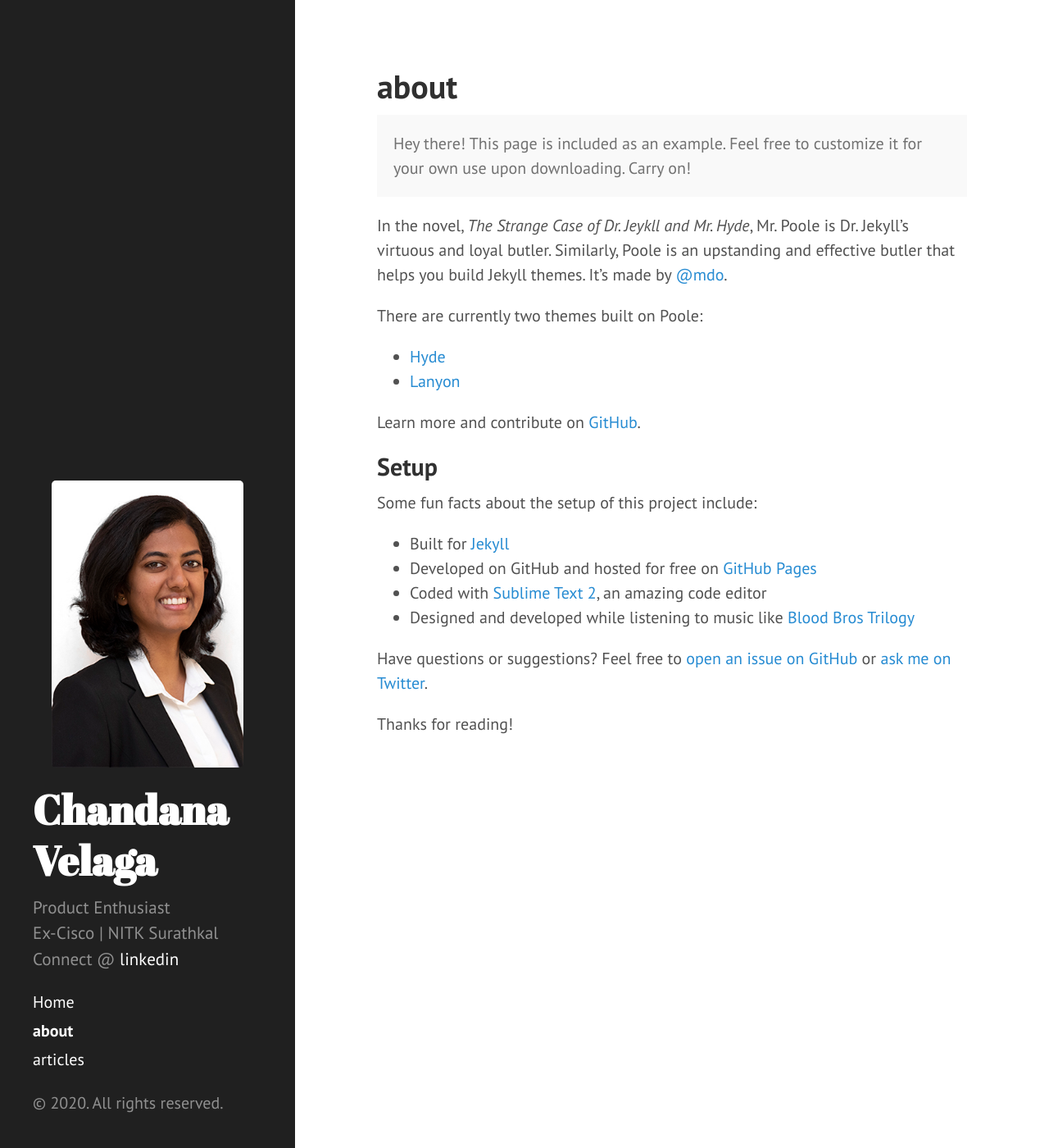
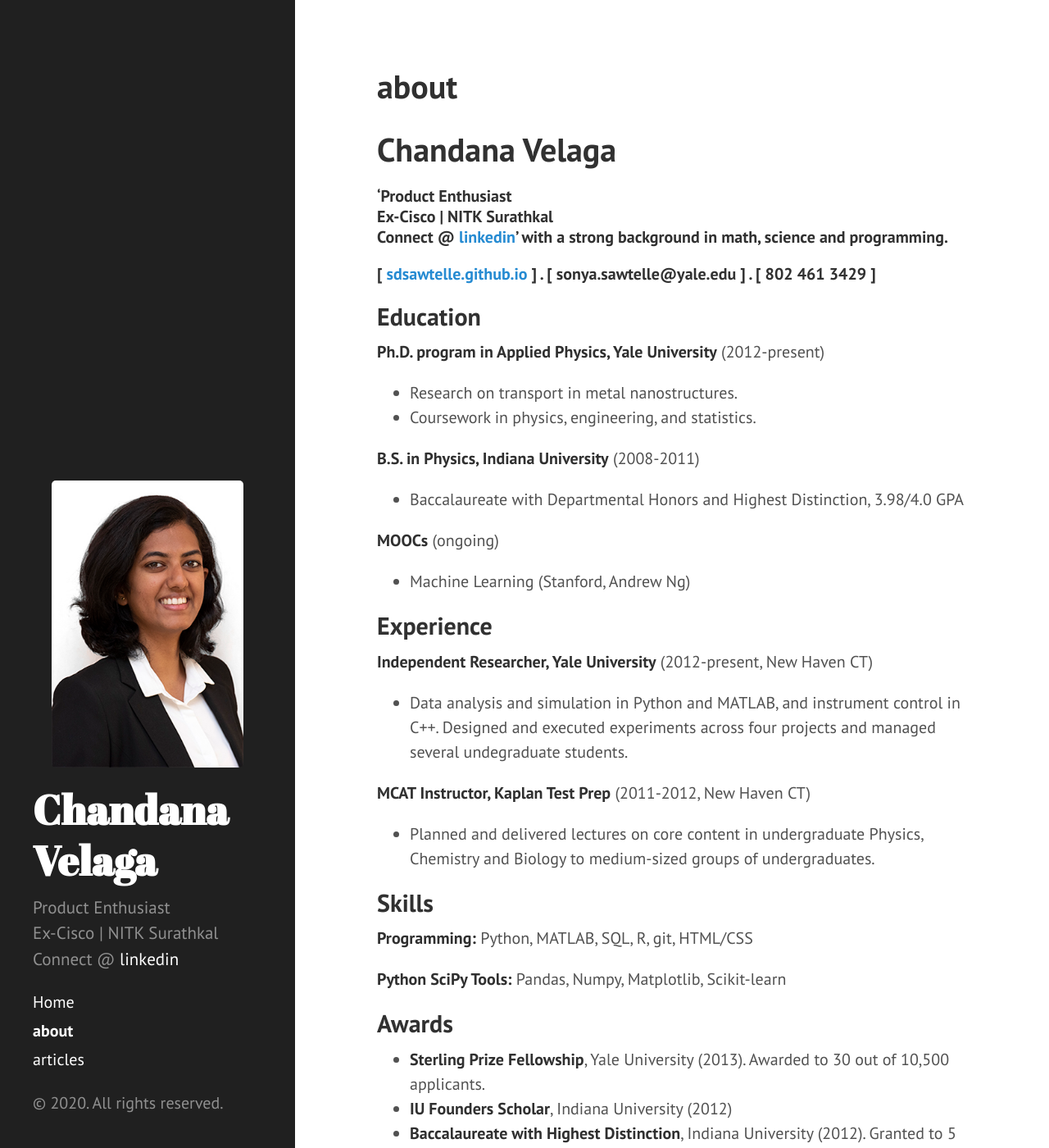
Before and after one commit to chandanavelaga/chandanavelaga.github.io, a Jekyll site: the page built from about.md, in a window 1280 px wide and 1400 px high. Shown: the whole window at 82% size. Built offline with Jekyll 4.4.1, drawn with Linux system fonts in a browser that asks for light colours; some of the changed text lies outside the part shown.

Commit message:
updated landing page

```diff
--- a/about.md
+++ b/about.md
@@ -3,28 +3,52 @@ layout: page
 title: about
 ---
 
-<p class="message">
-  Hey there! This page is included as an example. Feel free to customize it for your own use upon downloading. Carry on!
-</p>
+Chandana Velaga
+======
 
-In the novel, *The Strange Case of Dr. Jeykll and Mr. Hyde*, Mr. Poole is Dr. Jekyll's virtuous and loyal butler. Similarly, Poole is an upstanding and effective butler that helps you build Jekyll themes. It's made by [@mdo](https://twitter.com/mdo).
+#### 'Product Enthusiast<br>Ex-Cisco | NITK Surathkal<br>Connect @ <a href="https://www.linkedin.com/in/chandana-velaga-bb17b6102/" target="_blank">linkedin</a>' with a strong background in math, science and programming.
+###### [ [sdsawtelle.github.io](http://sdsawtelle.github.io) ] . [ sonya.sawtelle@yale.edu ] . [ 802 461 3429 ]
 
-There are currently two themes built on Poole:
 
-* [Hyde](http://hyde.getpoole.com)
-* [Lanyon](http://lanyon.getpoole.com)
+Education
+---------
+**Ph.D. program in Applied Physics, Yale University** (2012-present)
 
-Learn more and contribute on [GitHub](https://github.com/poole).
+- Research on transport in metal nanostructures.
+- Coursework in physics, engineering, and statistics.
 
-## Setup
+**B.S. in Physics, Indiana University** (2008-2011)
 
-Some fun facts about the setup of this project include:
+- Baccalaureate with Departmental Honors and Highest Distinction, 3.98/4.0 GPA
 
-* Built for [Jekyll](http://jekyllrb.com)
-* Developed on GitHub and hosted for free on [GitHub Pages](https://pages.github.com)
-* Coded with [Sublime Text 2](http://sublimetext.com), an amazing code editor
-* Designed and developed while listening to music like [Blood Bros Trilogy](https://soundcloud.com/maddecent/sets/blood-bros-series)
+**MOOCs** (ongoing)
 
-Have questions or suggestions? Feel free to [open an issue on GitHub](https://github.com/poole/issues/new) or [ask me on Twitter](https://twitter.com/mdo).
+- Machine Learning (Stanford, Andrew Ng)
 
-Thanks for reading!
+Experience
+---------
+**Independent Researcher, Yale University** (2012-present, New Haven CT)
+
+- Data analysis and simulation in Python and MATLAB, and instrument control in C++. Designed and executed experiments across four projects and managed several undegraduate students.
+
+**MCAT Instructor, Kaplan Test Prep** (2011-2012, New Haven CT)
+
+- Planned and delivered lectures on core content in undergraduate Physics, Chemistry and Biology to medium-sized groups of undergraduates.
+
+Skills
+------
+**Programming:** Python, MATLAB, SQL, R, git, HTML/CSS
+
+**Python SciPy Tools:** Pandas, Numpy, Matplotlib, Scikit-learn
+
+Awards
+------
+- **Sterling Prize Fellowship**, Yale University (2013). Awarded to 30 out of 10,500 applicants.
+- **IU Founders Scholar**, Indiana University (2012)
+- **Baccalaureate with Highest Distinction**, Indiana University (2012). Granted to 5 students out of 498 in the class.
+
+Projects
+--------
+**[*Evening Sessions: Explorations in Data Science and Python* Blog](http://sdsawtelle.github.io/blog/output/index.html)** (2015-present)
+
+- Authored a series of articles covering a wide variety of topics and tools related to pure Python programming, data science and statistics.
```
